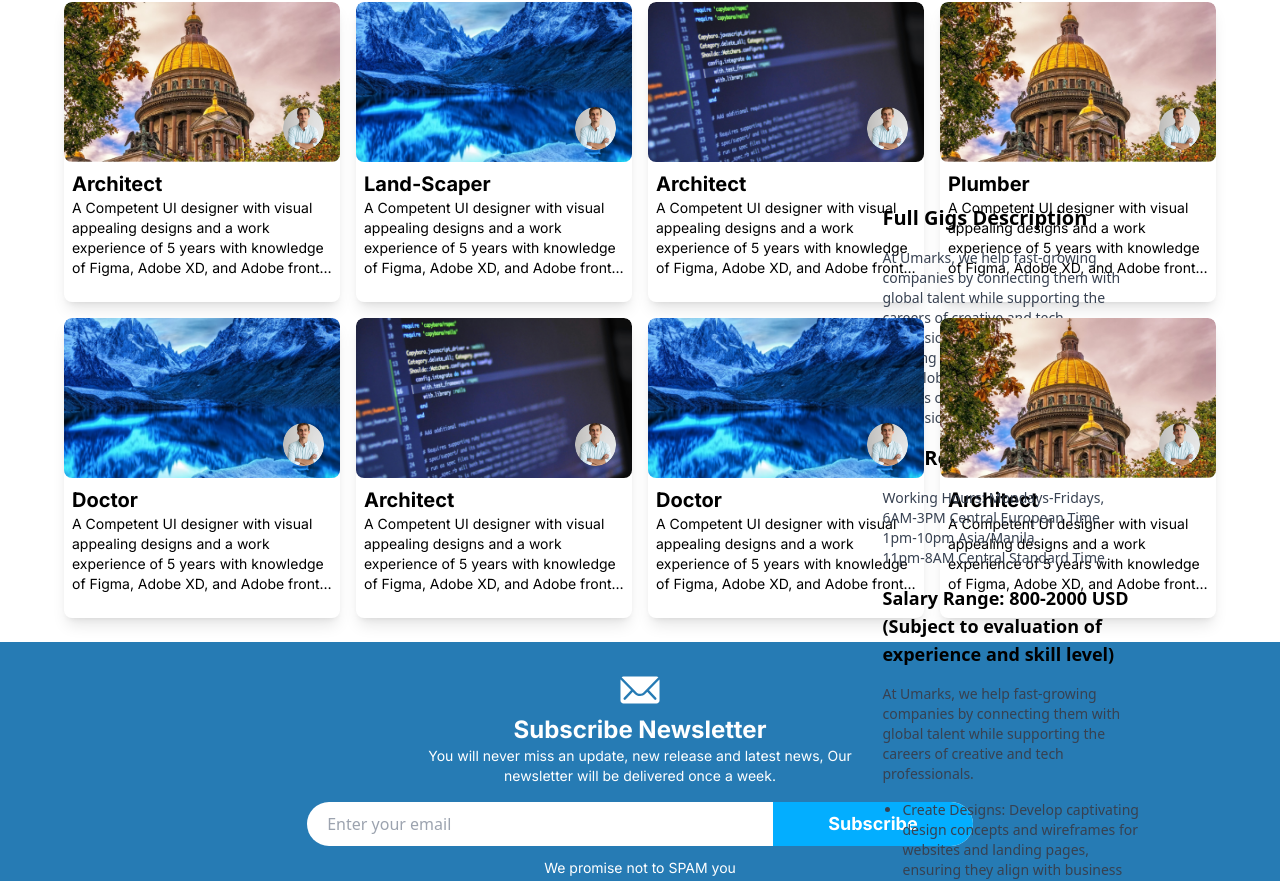
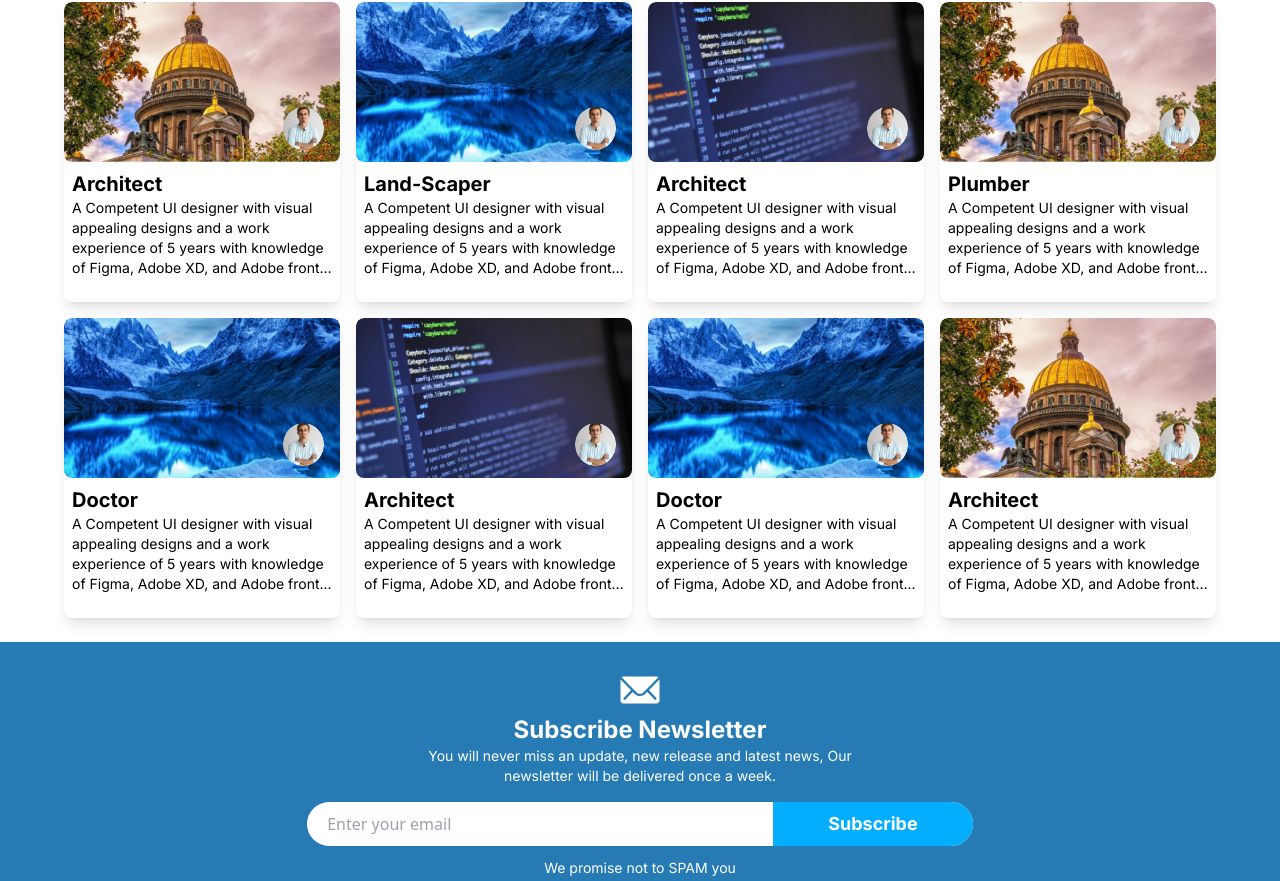
Before and after one commit to german-machine/Linkprosoft, a React (Vite) app in the folder Front-end/: page /JobSearch in a window 1280 px wide. Shown: the part 1067-1948 px from the top of the page. Built offline with nearby package versions, Linux system fonts and the light colour scheme.

Commit message:
removed the sidebar component

```diff
--- a/Front-end/src/Pages/JobSearch/components/Feed.jsx
+++ b/Front-end/src/Pages/JobSearch/components/Feed.jsx
@@ -1,6 +1,5 @@
 import { IoIosArrowDown } from "react-icons/io"
 import { feedData } from "../../../data/feedData2"
-import SideBar from "../../JobDetails/components/SideBar"
 
 const Feed = () => {
     return (
@@ -37,10 +36,6 @@ const Feed = () => {
                         </div>
                     </div>
 
-                    <div className="relative">
-                        <SideBar />
-                    </div>
-
                 </div>
             </section>
 
```
